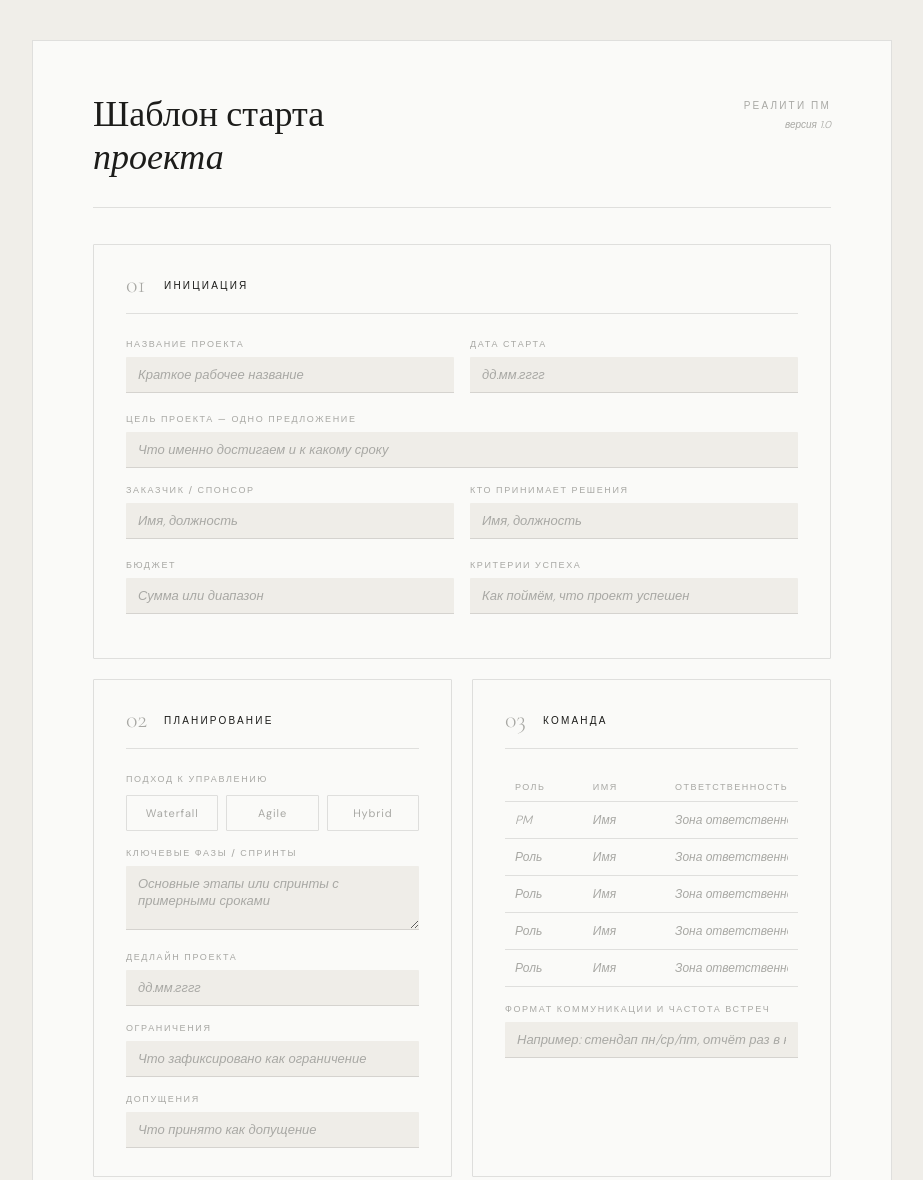
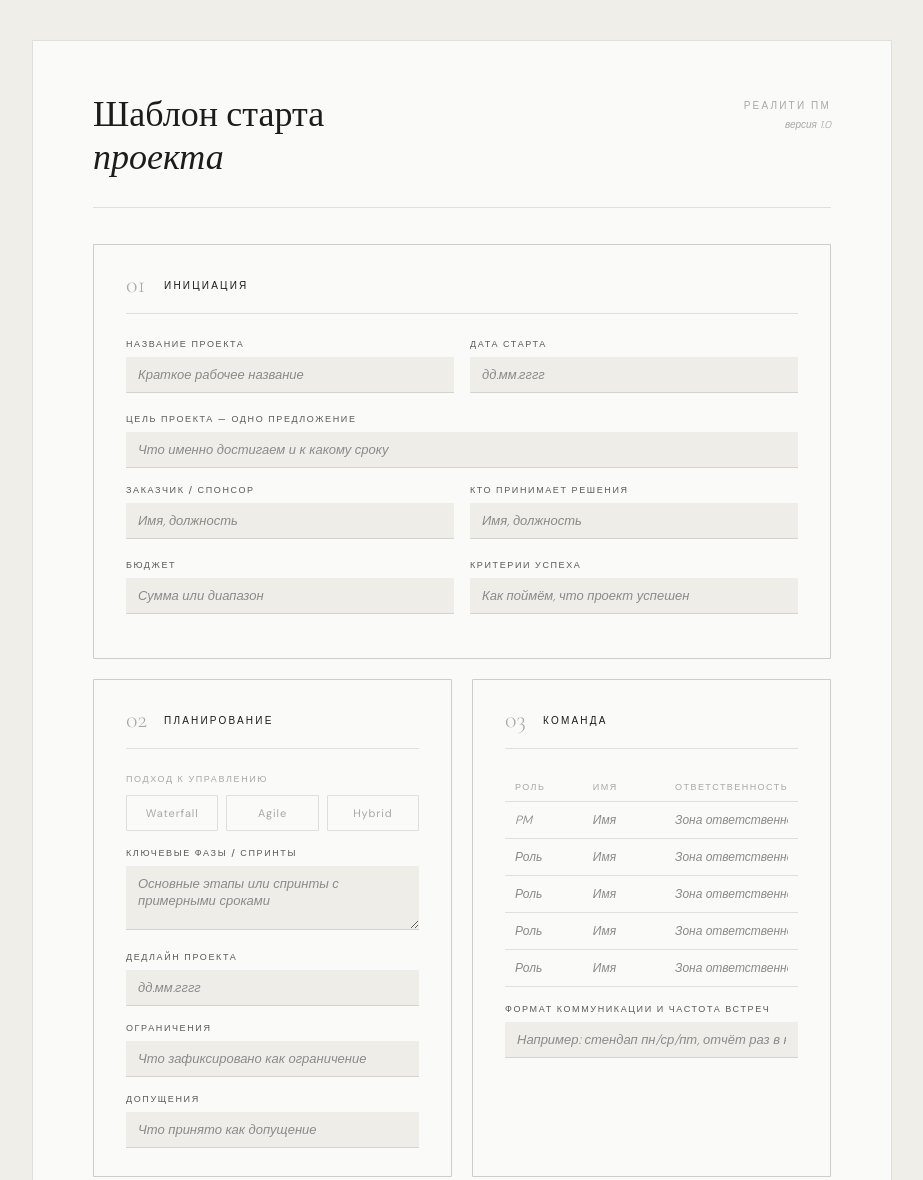
Before and after one commit to realitypm/project-start, a plain HTML site: page index.html in a window 1280 px wide. Shown: the top 1180 px of the page, without its empty margins (178-1101 px from the left). Drawn offline with nearby package versions, Linux system fonts and the light colour scheme.

Commit message:
Add files via upload

```diff
--- a/index.html
+++ b/index.html
@@ -82,7 +82,7 @@
     }
 
     .block {
-      border: 0.5px solid var(--c-rule);
+      border: 0.5px solid rgba(28,28,26,0.2);
       padding: 28px 32px;
       border-radius: 1px;
     }
@@ -113,7 +113,7 @@
       font-weight: 500;
       letter-spacing: 0.22em;
       text-transform: uppercase;
-      color: var(--c-dark);
+      color: #1C1C1A;
     }
 
     .field { margin-bottom: 16px; }
@@ -124,7 +124,7 @@
       font-weight: 500;
       letter-spacing: 0.18em;
       text-transform: uppercase;
-      color: var(--c-light);
+      color: #5A5A57;
       margin-bottom: 7px;
       display: block;
     }
@@ -138,7 +138,7 @@
       font-family: 'DM Sans', sans-serif;
       font-size: 13px;
       font-weight: 300;
-      color: var(--c-mid);
+      color: #2C2C2A;
       outline: none;
       border-radius: 1px 1px 0 0;
       transition: border-color 0.2s, background 0.2s;
@@ -151,7 +151,7 @@
     }
 
     .field-input::placeholder {
-      color: var(--c-light);
+      color: #8A8A87;
       font-style: italic;
     }
 
@@ -164,7 +164,7 @@
       font-family: 'DM Sans', sans-serif;
       font-size: 13px;
       font-weight: 300;
-      color: var(--c-mid);
+      color: #2C2C2A;
       outline: none;
       border-radius: 1px 1px 0 0;
       resize: vertical;
@@ -179,7 +179,7 @@
     }
 
     .field-textarea::placeholder {
-      color: var(--c-light);
+      color: #8A8A87;
       font-style: italic;
     }
 
@@ -263,7 +263,7 @@
       font-family: 'DM Sans', sans-serif;
       font-size: 12px;
       font-weight: 300;
-      color: var(--c-mid);
+      color: #2C2C2A;
       outline: none;
       transition: background 0.2s, color 0.2s;
     }
@@ -274,7 +274,7 @@
     }
 
     tbody td input::placeholder {
-      color: var(--c-light);
+      color: #8A8A87;
       font-style: italic;
     }
 
```
